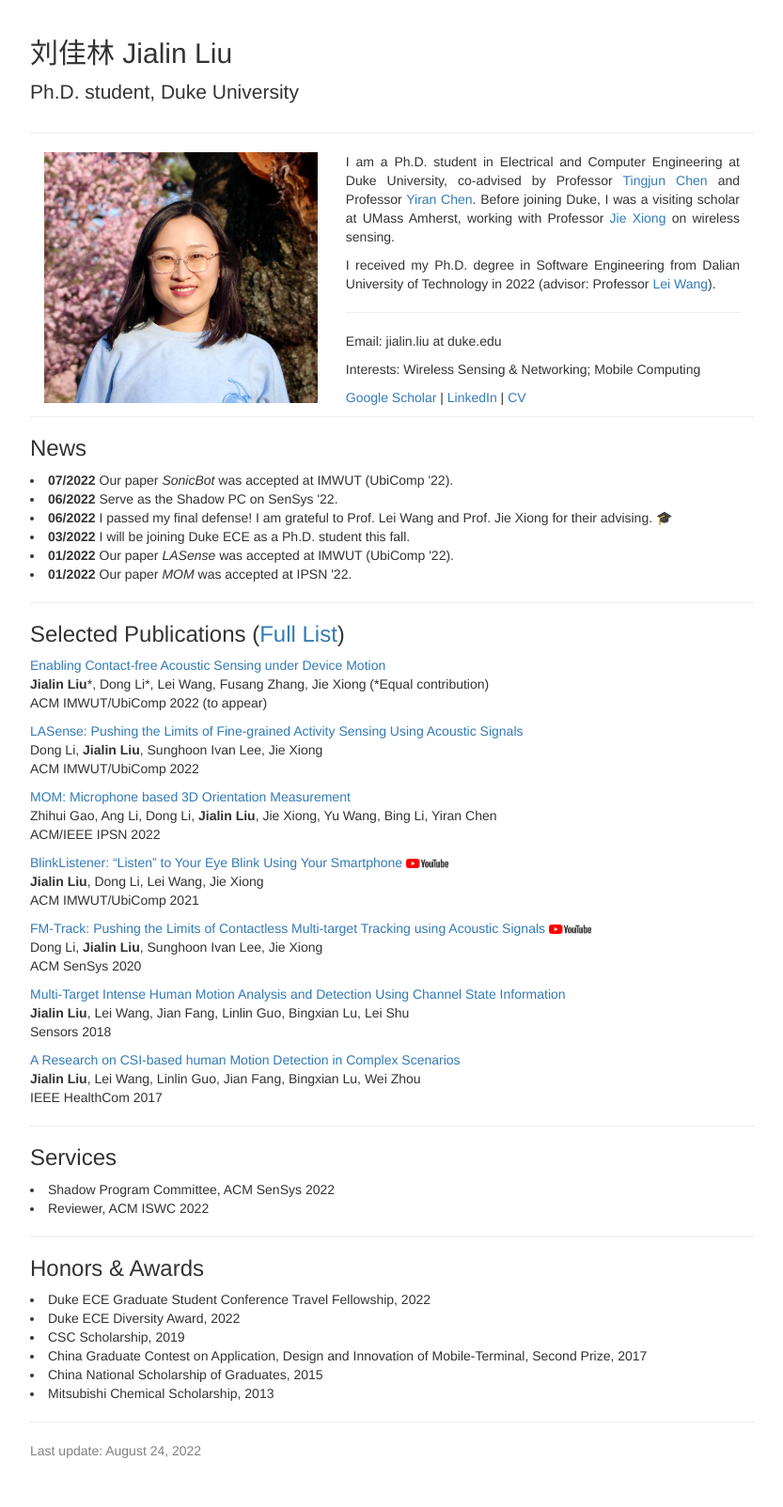
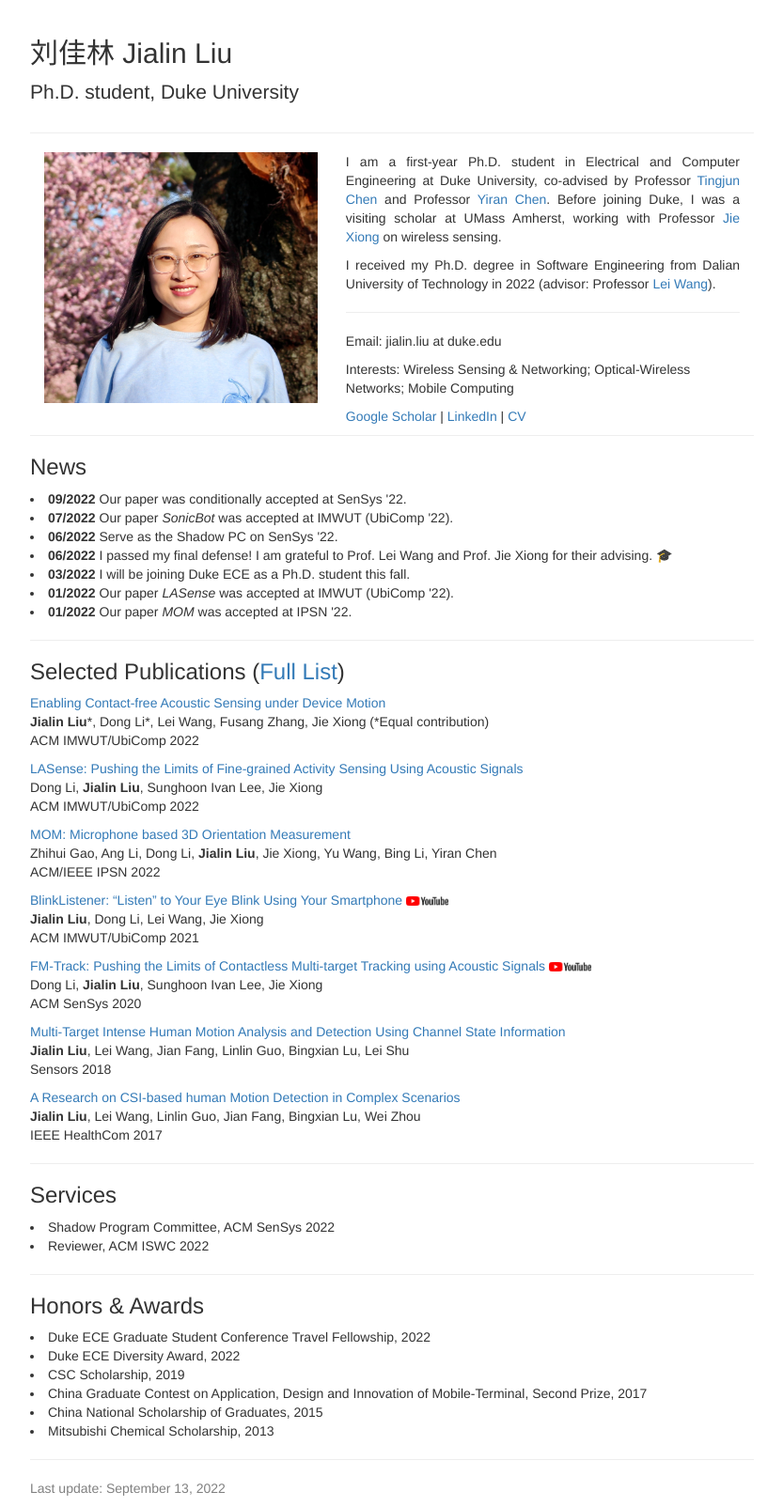
Before and after one commit to jialinliu33/jialinliu33.github.io, a Jekyll site: the page built from index.md, in a window 1280 px wide. Shown: the whole page at 94% size, without its empty margins (223-1056 px from the left). Built offline with Jekyll 4.4.1, drawn with Linux system fonts in a browser that asks for light colours; our own code applies the rules of GitHub Pages for plain Markdown files; comment, search, counter and statistics services are not loaded; before the commit the page ends 1564 px from its top, so only the background shows below that.

Commit message:
Update index.md

```diff
--- a/index.md
+++ b/index.md
@@ -8,17 +8,18 @@
       <div class="content">
           <img src="images/jialinliu.jpg" class="img-responsive col-md-5"/>
           <div class="col-md-7">
-          <p align="justify">I am a Ph.D. student in Electrical and Computer Engineering at Duke University, co-advised by Professor <a href="https://tingjunchen.com">Tingjun Chen</a> and Professor <a href="https://ece.duke.edu/faculty/yiran-chen">Yiran Chen</a>. Before joining Duke,
+          <p align="justify">I am a first-year Ph.D. student in Electrical and Computer Engineering at Duke University, co-advised by Professor <a href="https://tingjunchen.com">Tingjun Chen</a> and Professor <a href="https://ece.duke.edu/faculty/yiran-chen">Yiran Chen</a>. Before joining Duke,
           I was a visiting scholar at UMass Amherst, working with Professor <a href="https://people.cs.umass.edu/~jxiong/">Jie Xiong</a> on wireless sensing. </p>
           <p align="justify">I received my Ph.D. degree in Software Engineering from Dalian University of Technology in 2022 (advisor: Professor <a href="http://faculty.dlut.edu.cn/leiwang">Lei Wang</a>).</p>
           <hr>
           <p>Email: jialin.liu at duke.edu</p>
-          <p>Interests: Wireless Sensing & Networking; Mobile Computing</p>
+          <p>Interests: Wireless Sensing & Networking; Optical-Wireless Networks; Mobile Computing</p>
           <p><a href="https://scholar.google.com/citations?user=57GlfUQAAAAJ&hl=zh-CN">Google Scholar</a> | <a href="https://www.linkedin.com/in/jialin-liu-04221a223/">LinkedIn</a> | <a href="Jialin_CV.pdf">CV</a></p>
           </div>
       </div>
       <hr style="clear:both"/>
       <h3>News</h3>
+      <li><b>09/2022</b>  Our paper was conditionally accepted at SenSys '22.</li>
       <li><b>07/2022</b>  Our paper <i>SonicBot</i> was accepted at IMWUT (UbiComp '22).</li>
       <li><b>06/2022</b> Serve as the Shadow PC on SenSys '22.</li>
       <li><b>06/2022</b> I passed my final defense! I am grateful to Prof. Lei Wang and Prof. Jie Xiong for their advising. 🎓</li>
@@ -29,7 +30,7 @@
       <h3>Selected Publications (<a href="https://scholar.google.com/citations?user=57GlfUQAAAAJ&hl=zh-CN">Full List</a>)</h3>
       <p><a href="papers/IMWUT22-SonicBot.pdf">Enabling Contact-free Acoustic Sensing under Device Motion</a><br/>
       <b>Jialin Liu</b>*, Dong Li*, Lei Wang, Fusang Zhang, Jie Xiong (*Equal contribution)<br>
-      ACM IMWUT/UbiComp 2022 (to appear)
+      ACM IMWUT/UbiComp 2022
       </p>
       <p><a href="papers/IMWUT21-LASense.pdf">LASense: Pushing the Limits of Fine-grained Activity Sensing Using Acoustic Signals</a><br/>
       Dong Li, <b>Jialin Liu</b>, Sunghoon Ivan Lee, Jie Xiong <br>
@@ -70,7 +71,7 @@
       <li>China National Scholarship of Graduates, 2015</li>
       <li>Mitsubishi Chemical Scholarship, 2013</li>
       <hr style="clear:both"/>
-      <p style="color:grey;">Last update: August 24, 2022</p>
+      <p style="color:grey;">Last update: September 13, 2022</p>
     </div>
     <a href="http://www.clustrmaps.com/map/Jialinliu.me" title="Visit tracker for Jialinliu.me"><img src="//www.clustrmaps.com/map_v2.png?d=GUWi9f_jwPjZdg4kJ88UtA5khIiU9ofay5he0XY54c8" style="display: none;" /></a>
   </body>
```
